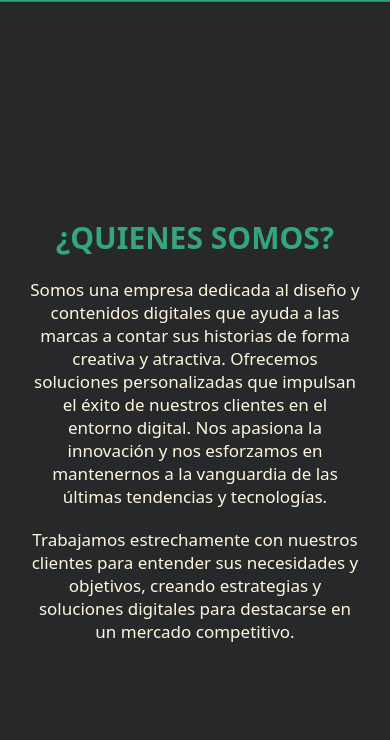
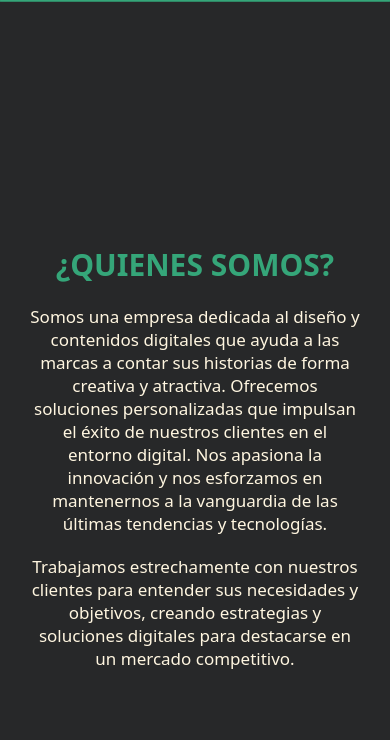
Before and after one commit to DaviAragon28/Royal-Design, a website: page src/index.html in a window 390 px wide. Shown: the part 842-1582 px from the top of the page. Drawn offline with nearby package versions, Linux system fonts and the light colour scheme.

Commit message:
Fix design in mobile

```diff
--- a/src/main.css
+++ b/src/main.css
@@ -319,8 +319,8 @@ main .shape {
 
     main .about-section  {
         /* gap: 40px; */
-        padding-top: 230px;
-        padding-top: 0;
+        /* padding-top: 230px; */
+        padding-top: 40px;
         height: 100vh;
     }
 
@@ -360,7 +360,7 @@ main .shape {
     main .projects-section div {
         border-radius: 20px;
         height: 350px;
-        width: 270px;
+        width: 230px;
         background-color: var(--main-color);
     }
 
```
